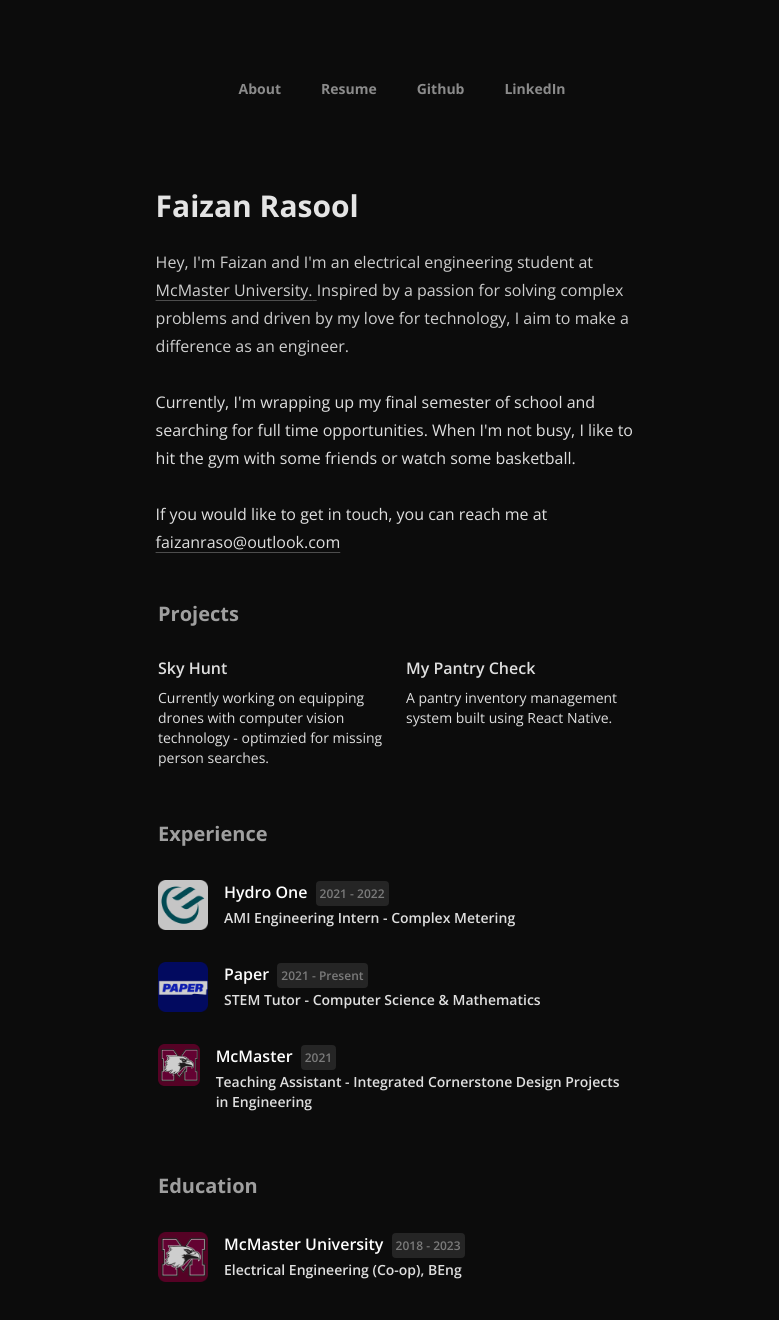
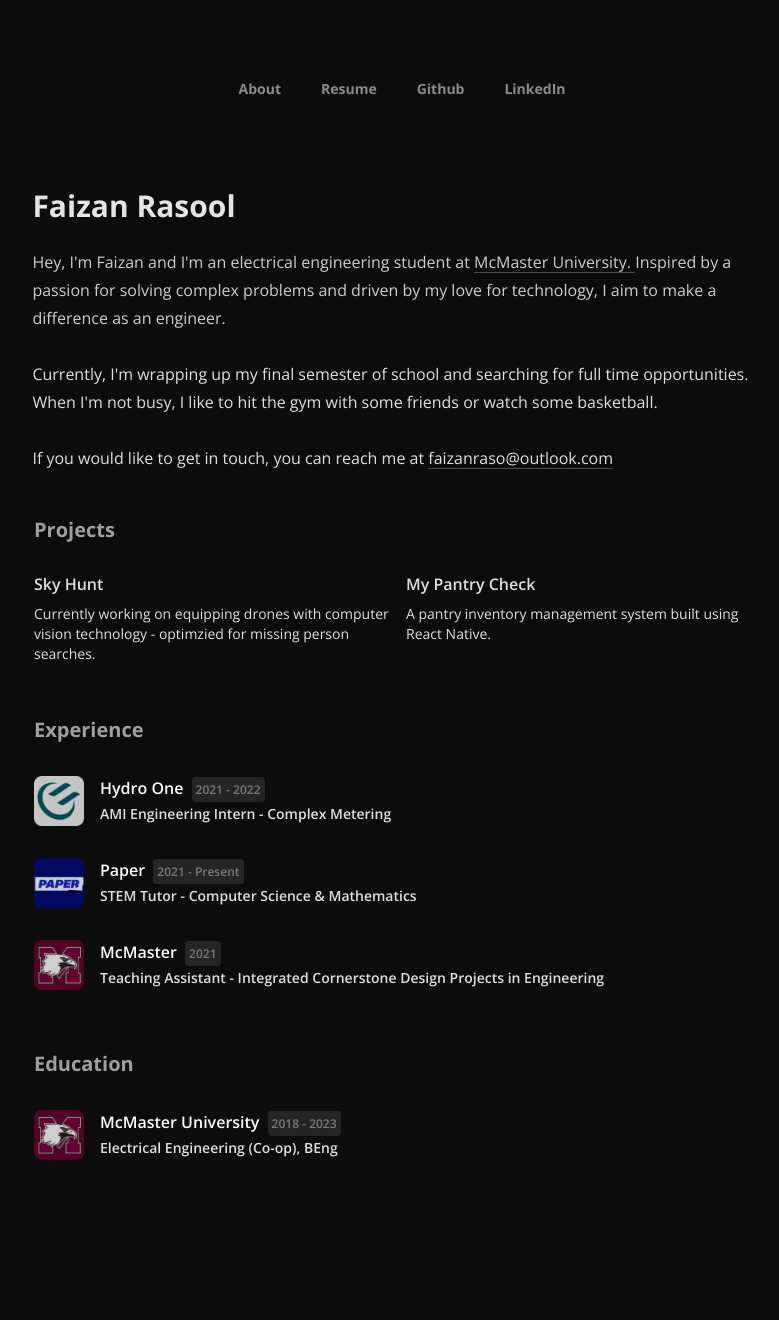
Before and after one commit to faizanraso/faizan, a React (Vite) app: page / in a window 1280 px wide. Shown: the top 1320 px of the page, without its empty margins (238-1017 px from the left). After the commit the page ends 1212 px from the top, so only its background shows below. Built offline with nearby package versions, Linux system fonts and the light colour scheme.

Commit message:
Changed width

```diff
--- a/src/components/Education.tsx
+++ b/src/components/Education.tsx
@@ -6,7 +6,7 @@
 
 export const Education = () => {
   return (
-    <div className="education-section sm:w-8/12 md:w-2/5 mt-5 mx-auto pt-6 pb-8 px-1">
+    <div className="education-section sm:w-8/12 md:w-3/5 mt-5 mx-auto pt-6 pb-8 px-1">
       <h2 className="text-xl font-bold text-[#9f9f9f]">Education</h2>
       <ExperienceCard
         link="http://www.mcmaster.ca"
--- a/src/components/Experience.tsx
+++ b/src/components/Experience.tsx
@@ -8,7 +8,7 @@
 
 export const Experience = () => {
   return (
-    <div className="experiences-section sm:w-8/12 md:w-2/5 mt-3 mx-auto pt-6 pb-4 px-1">
+    <div className="experiences-section sm:w-8/12 md:w-3/5 mt-3 mx-auto pt-6 pb-4 px-1">
       <h2 className="text-xl font-bold text-[#9f9f9f]">Experience</h2>
       <ExperienceCard
         link="http://www.hydroone.ca"
--- a/src/components/Intro.tsx
+++ b/src/components/Intro.tsx
@@ -3,10 +3,10 @@
 export const Intro = () => {
   return (
     <div className="px-1">
-      <div className="sm:w-8/12 md:w-2/5 m-auto pt-8 pb-6 ">
+      <div className="sm:w-8/12 md:w-3/5 m-auto pt-8 pb-6 ">
         <h1 className="text-3xl font-bold text-[#e4e4e4]">Faizan Rasool</h1>
       </div>
-      <div className="sm:w-8/12 md:w-2/5 m-auto text-base leading-7 ">
+      <div className="sm:w-8/12 md:w-3/5 m-auto text-base leading-7 ">
         <p className="text-[#cecece]">
           Hey, I'm Faizan and I'm an electrical engineering student at{" "}
           <a
--- a/src/components/Projects.tsx
+++ b/src/components/Projects.tsx
@@ -3,7 +3,7 @@
 
 export const Projects = () => {
   return (
-    <div className="projects-section sm:w-8/12 md:w-2/5 mt-5 mx-auto pt-6 pb-4">
+    <div className="projects-section sm:w-8/12 md:w-3/5 mt-5 mx-auto pt-6 pb-4">
       <h2 className="text-xl font-bold text-[#9f9f9f] pb-2 px-1">Projects</h2>
       <div className="grid sm:grid-cols-1 md:grid-cols-2">
         <ProjectCard
```
